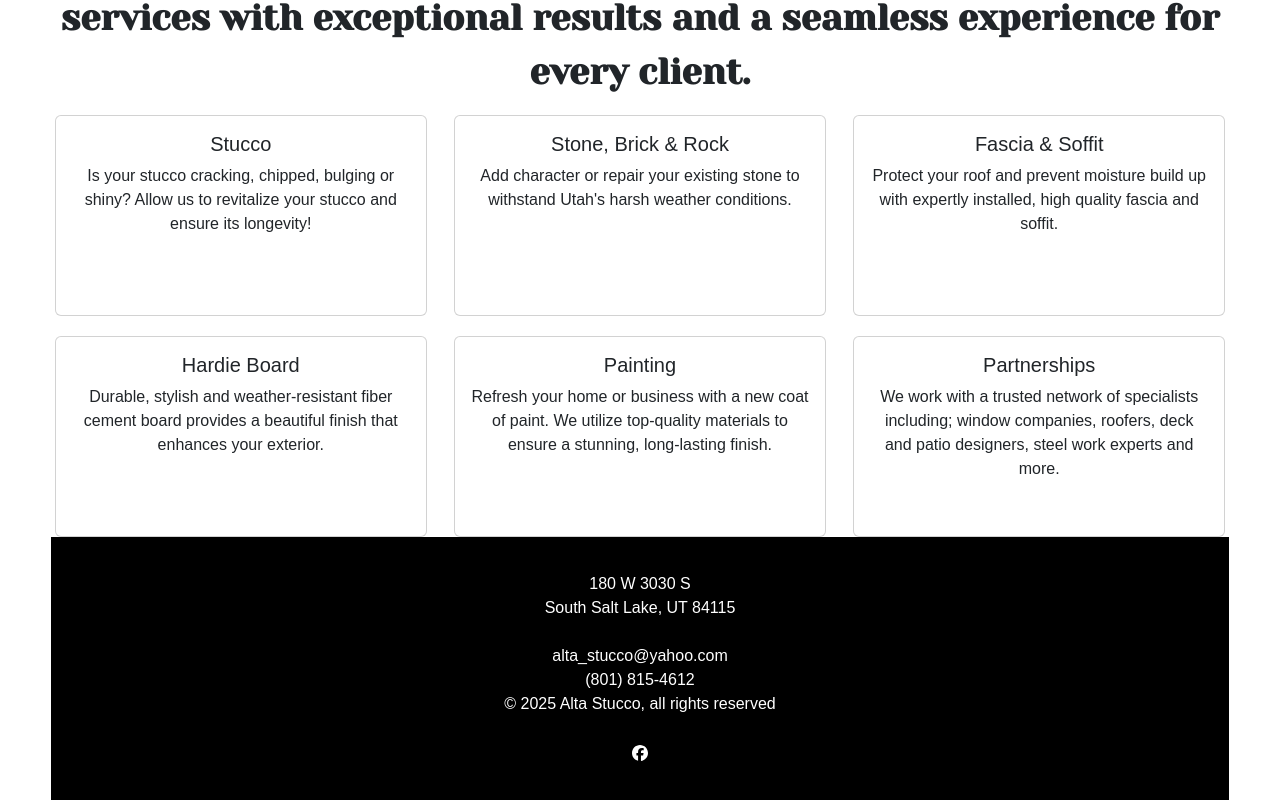
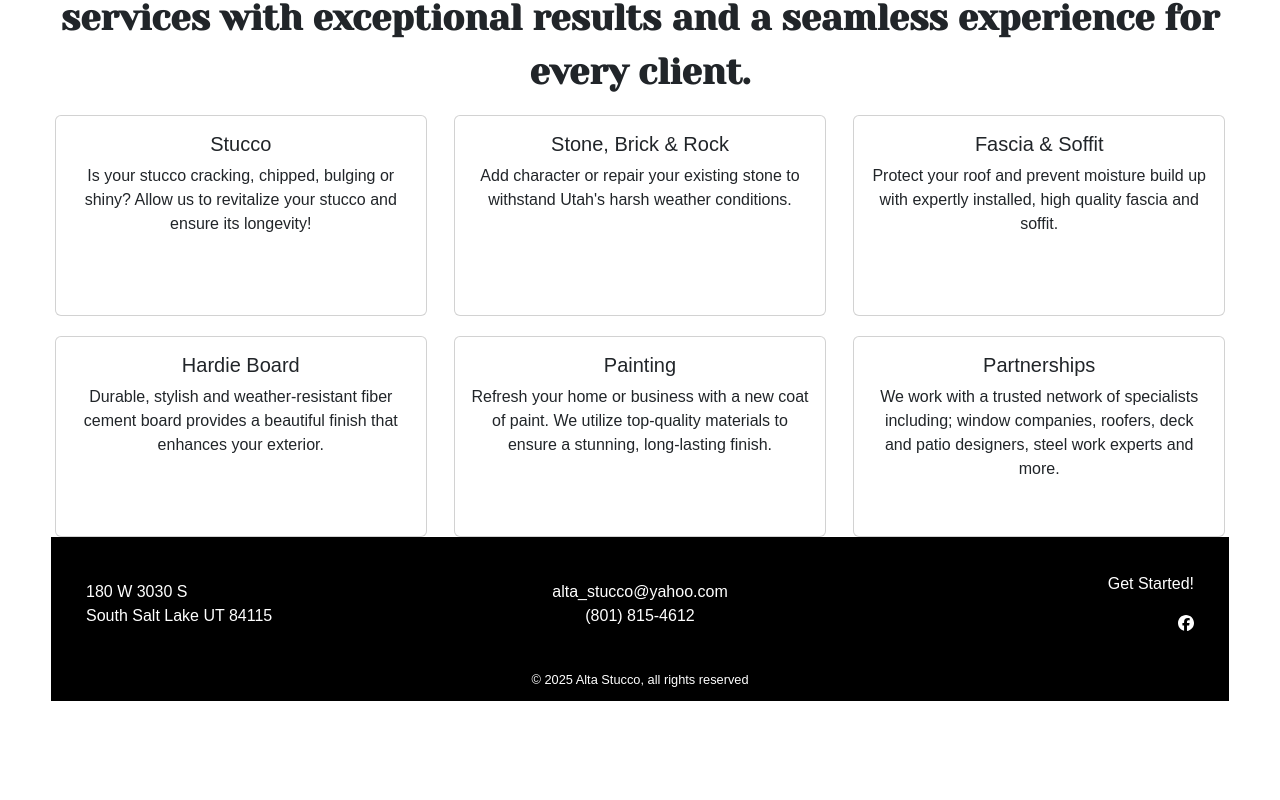
Before and after one commit to alta-stucco/alta-stucco-frontend, a React (Vite) app: page / in a window 1280 px wide. Shown: the part 884-1684 px from the top of the page. After the commit the page ends 1585 px from the top, so only its background shows below. Built offline with nearby package versions, Linux system fonts and the light colour scheme; a web font is replaced by a local one.

Commit message:
footer updates

```diff
--- a/src/components/footer/footer.css
+++ b/src/components/footer/footer.css
@@ -1,4 +1,4 @@
-footer {
+/* footer {
     background-color: #000000;
     color: #ffffff;
     padding: 1%;
@@ -13,7 +13,7 @@ footer {
     justify-content: center;
     align-items: center;
     width: 100%;
-    flex-wrap: wrap; /* Allow items to wrap if necessary */
+    flex-wrap: wrap; /* Allow items to wrap if necessary
     max-width: 1200px;
     padding: 2%;
 }
@@ -27,17 +27,69 @@ footer {
 .footer-left .social-icons {
     color: #ffffff;
     display: flex;
-    flex-direction: row; /* Display logos horizontally */
+    flex-direction: row; /* Display logos horizontally
     justify-content: center;
-    margin-top: 10px; /* Add some space between text and logos */
+    margin-top: 10px; /* Add some space between text and logos
 }
 
 .footer-left .social-icons a {
-    margin: 0 10px; /* Adjust the margin as needed */
+    margin: 0 10px; /* Adjust the margin as needed
     color: #ffffff;
 }
+    */
 
 .email-footer {
     color: #ffffff;
     text-decoration: none;
 }
+
+
+footer {
+    background-color: #000000;
+    color: #ffffff;
+    padding: 1%;
+    text-align: center;
+    display: flex;
+    flex-direction: column; /* Change to column layout */
+    justify-content: center;
+    align-items: center;
+}
+
+.footer-content {
+    display: flex;
+    justify-content: space-between; /* Space between items */
+    align-items: center;
+    width: 100%;
+    max-width: 1200px;
+    padding: 2%;
+}
+
+.footer-content .address {
+    flex: 1;
+    text-align: left;
+    display: flex;
+    flex-direction: column;
+    justify-content: center;
+}
+
+.footer-content .contact {
+    flex: 1;
+    text-align: center;
+    display: flex;
+    flex-direction: column;
+    justify-content: center;
+}
+
+.footer-content .social {
+    flex: 1;
+    display: flex;
+    flex-direction: column;
+    justify-content: center;
+    align-items: flex-end; /* Align to the right */
+    text-align: center; /* Center text within the section */
+}
+
+.footer-copyright {
+    margin-top: 1%;
+    font-size: 0.8em;
+}
--- a/src/components/footer/footer.tsx
+++ b/src/components/footer/footer.tsx
@@ -9,16 +9,22 @@ const Footer = () => {
   return (
     <footer>
       <div className="footer-content">
-        <div className="footer-left">
+        <div className="address">
           <span className="address">
             180 W 3030 S
             <br />
-            South Salt Lake, UT 84115
+            South Salt Lake UT 84115
           </span>
-          <br />
-          <a href="mailto:alta_stucco@yahoo.com" className="email-footer">alta_stucco@yahoo.com</a>
+        </div>
+        <div className="contact">
+          <a href="mailto:alta_stucco@yahoo.com" className="email-footer">
+            alta_stucco@yahoo.com
+          </a>
+
           <span className="phone">(801) 815-4612</span>
-          <p>© {year} Alta Stucco, all rights reserved</p>
+        </div>
+        <div className="social">
+          <p>Get Started!</p>
           <div className="social-icons">
             <a href="https://facebook.com/altastucco" target="_blank">
               <FontAwesomeIcon icon={faFacebook} style={{ color: "#ffffff" }} />
@@ -26,6 +32,29 @@ const Footer = () => {
           </div>
         </div>
       </div>
+      <div className="footer-copyright">
+        © {year} Alta Stucco, all rights reserved
+      </div>
+
+      {/* <div className="footer-left">
+          <span className="address">
+            180 W 3030 S
+            <br />
+            South Salt Lake, UT 84115
+          </span>
+          <br />
+          <a href="mailto:alta_stucco@yahoo.com" className="email-footer">
+            alta_stucco@yahoo.com
+          </a>
+          <span className="phone">(801) 815-4612</span>
+          <div className="social-icons">
+            <a href="https://facebook.com/altastucco" target="_blank">
+              <FontAwesomeIcon icon={faFacebook} style={{ color: "#ffffff" }} />
+            </a>
+          </div>
+        </div>
+      </div>
+      <p>© {year} Alta Stucco, all rights reserved</p> */}
     </footer>
   );
 };
--- a/src/components/textcontainer/textcontainer.css
+++ b/src/components/textcontainer/textcontainer.css
@@ -1,9 +1,10 @@
 .text-center {
     display: flex;
     flex-direction: column;
-    align-items: center;
+    justify-content: space-around;
+    /* align-items: space-between; */
     text-align: center;
-    padding: 20px;
+    /* padding: 20px; */
     margin: 0 auto;
     max-width: 100%;
     box-sizing: border-box; /* Ensure padding and border are included in the element's total width and height */
```
